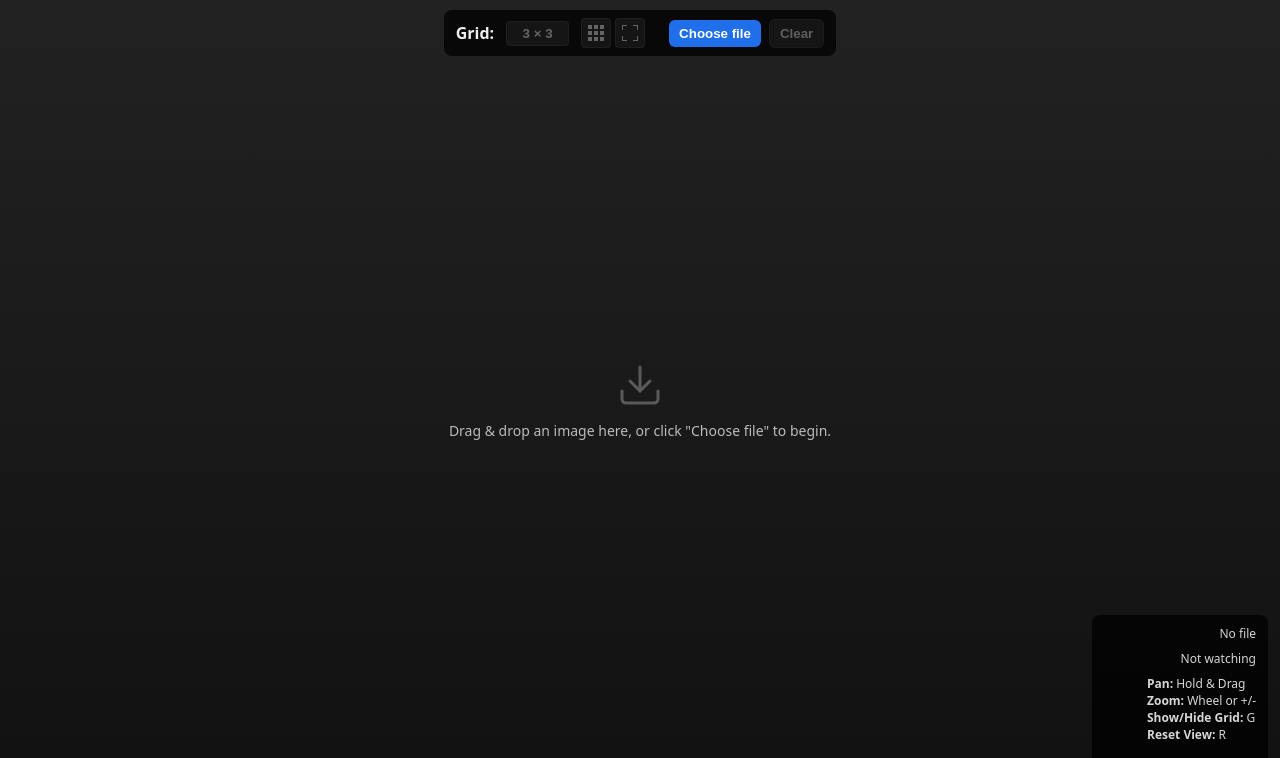
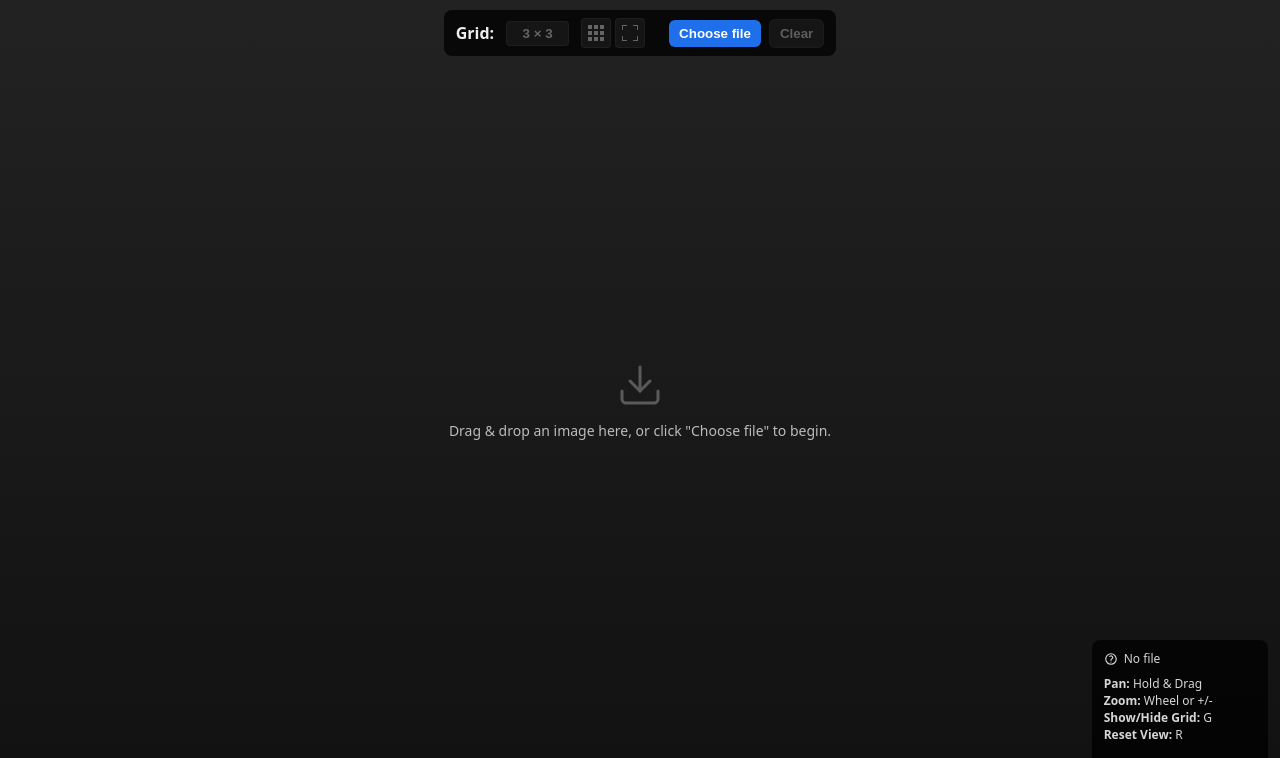
Before and after one commit to shirleyman/LiveTile, a plain HTML site: page index.html in a window 1280 px wide. Shown: the top 758 px of the page. Drawn offline with Linux system fonts and the light colour scheme.

Commit message:
Added icons and tooltips

```diff
--- a/index.html
+++ b/index.html
@@ -117,8 +117,14 @@
     max-width:280px;
     display: flex;
     flex-direction: column;
-    align-items: flex-end;
+    align-items: flex-start;
     gap: 8px;
+  }
+
+  #fileName {
+    display: flex;
+    align-items: center;
+    gap: 6px;
   }
 
   .instructions-header {
@@ -264,8 +270,17 @@
   </div>
 
   <div class="instructions">
-    <div id="fileName" class="small">No file</div>
-    <div id="watchState" class="small">Not watching</div>
+    <div id="fileStatus">
+      <div id="fileName" class="small">
+        <svg id="fileIcon" width="14" height="14" viewBox="0 0 24 24" fill="none" stroke="currentColor" stroke-width="2.5" stroke-linecap="round" stroke-linejoin="round"><path d="M3 12a9 9 0 1 0 9-9 9.75 9.75 0 0 0-6.74 2.74L3 8"/><path d="M3 3v5h5"/></svg>
+        <svg id="warningIcon" width="14" height="14" viewBox="0 0 24 24">
+          <path d="M9.401 3.003c1.155-2 4.043-2 5.197 0l7.355 12.748c1.154 2-.29 4.5-2.599 4.5H4.645c-2.309 0-3.752-2.5-2.598-4.5L9.4 3.003z" stroke="currentColor" stroke-width="2" fill="none" stroke-linecap="round" stroke-linejoin="round"/>
+          <path d="M12 8.25a.75.75 0 01.75.75v3.75a.75.75 0 01-1.5 0V9a.75.75 0 01.75-.75zm0 8.25a.75.75 0 100-1.5.75.75 0 000 1.5z" fill="currentColor"/>
+        </svg>
+        <svg id="noFileIcon" width="14" height="14" viewBox="0 0 24 24" fill="none" stroke="currentColor" stroke-width="2"><path stroke-linecap="round" stroke-linejoin="round" d="M9.879 7.519c1.171-1.025 3.071-1.025 4.242 0 1.172 1.025 1.172 2.687 0 3.712-.203.179-.43.326-.67.442-.745.361-1.45.999-1.45 1.827v.75M21 12a9 9 0 11-18 0 9 9 0 0118 0zm-9 5.25h.008v.008H12v-.008z" /></svg>
+        <span id="fileNameText"></span>
+      </div>
+    </div>
     <div class="desktop-instructions">
       <div class="small"><b>Pan:</b> Hold & Drag</div>
       <div class="small"><b>Zoom:</b> Wheel or +/-</div>
@@ -330,8 +345,12 @@ const chooseFileBtn = document.getElementById('chooseFileBtn');
 const clearBtn = document.getElementById('clearBtn');
 const gridToggleBtn = document.getElementById('gridToggleBtn');
 const resetViewBtn = document.getElementById('resetViewBtn');
+const fileStatus = document.getElementById('fileStatus');
 const fileNameEl = document.getElementById('fileName');
-const watchStateEl = document.getElementById('watchState');
+const fileNameText = document.getElementById('fileNameText');
+const fileIcon = document.getElementById('fileIcon');
+const warningIcon = document.getElementById('warningIcon');
+const noFileIcon = document.getElementById('noFileIcon');
 const fallbackFileInput = document.getElementById('fallbackFileInput');
 
 /* ========== Helpers ========== */
@@ -353,11 +372,24 @@ function updateTop() {
 }
 
 function updateMetaFile(name){
-  fileNameEl.textContent = name ? name : 'No file';
-  if (!window.showOpenFilePicker) {
-    watchStateEl.textContent = 'Live update not supported';
-  } else {
-    watchStateEl.textContent = watching ? 'Watching (live)' : 'Not watching';
+  // Hide all icons by default
+  fileIcon.style.display = 'none';
+  warningIcon.style.display = 'none';
+  noFileIcon.style.display = 'none';
+
+  if (name) { // File is loaded
+    fileNameText.textContent = name;
+    if (watching) {
+      fileIcon.style.display = 'inline';
+      fileStatus.title = 'Live reload enabled. Image will update when file changes are detected.';
+    } else {
+      warningIcon.style.display = 'inline';
+      fileStatus.title = 'Live reload not supported for this browser.';
+    }
+  } else { // No file is loaded
+    fileNameText.textContent = 'No file';
+    noFileIcon.style.display = 'inline';
+    fileStatus.title = 'No image loaded.';
   }
 }
 
```
